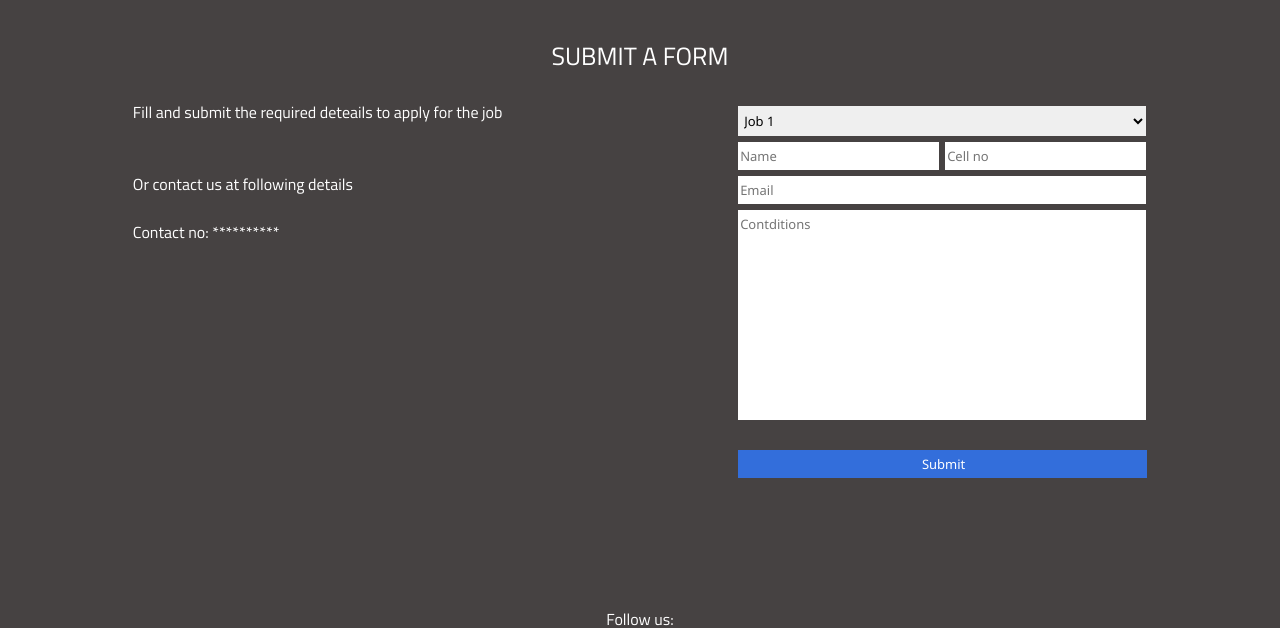
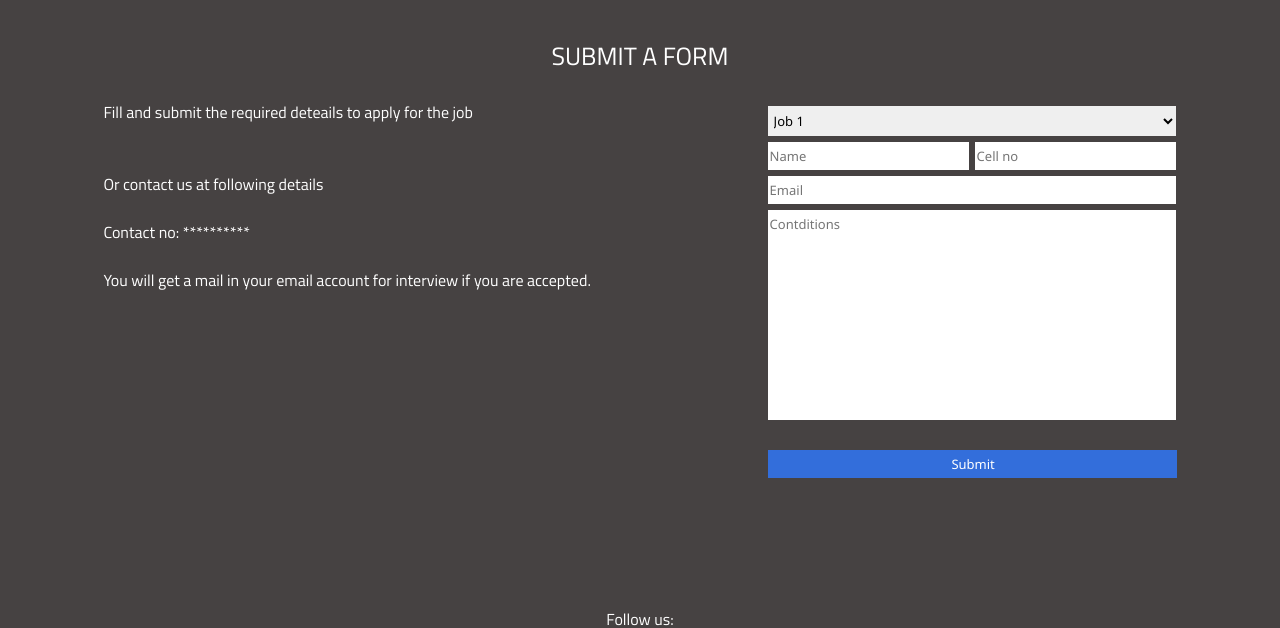
Before and after one commit to arunacharya528/TCA-web, a plain HTML site: page jobs.html in a window 1280 px wide. Shown: the part 564-1192 px from the top of the page. Drawn offline with Linux system fonts and the light colour scheme; a web font is replaced by a local one.

Commit message:
added few things

```diff
--- a/jobs.html
+++ b/jobs.html
@@ -61,7 +61,8 @@
                 <div id='form_body'>
                     <div id='left_content'>Fill and submit the required deteails to apply for the job
                         <br><br><br>Or contact us at following details<br><br>
-                        Contact no: **********
+                        Contact no: **********<br><br>
+                        You will get a mail in your email account for interview if you are accepted.
                     </div>
                     <div id='right_content'>
                         <form action="validate.js">
```
